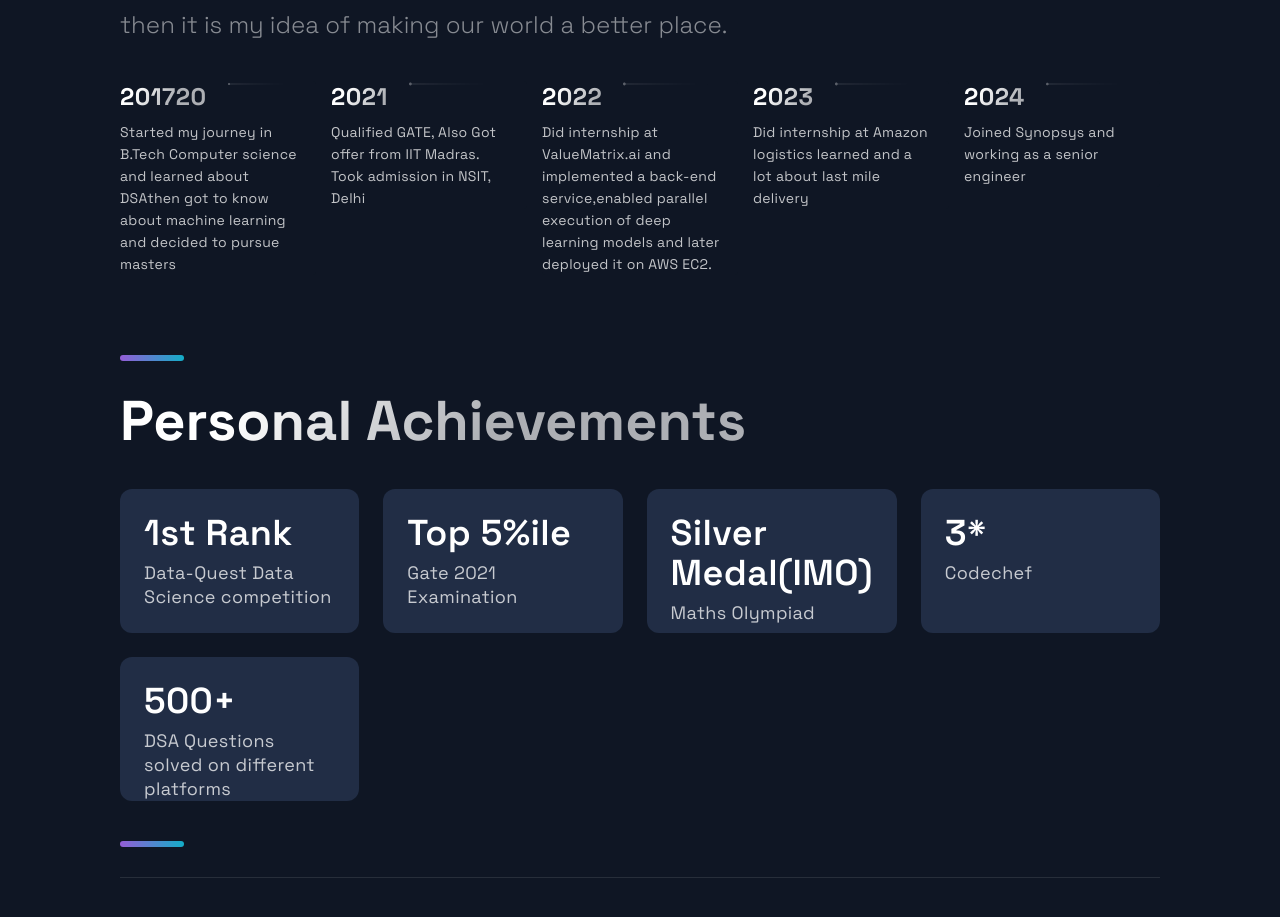
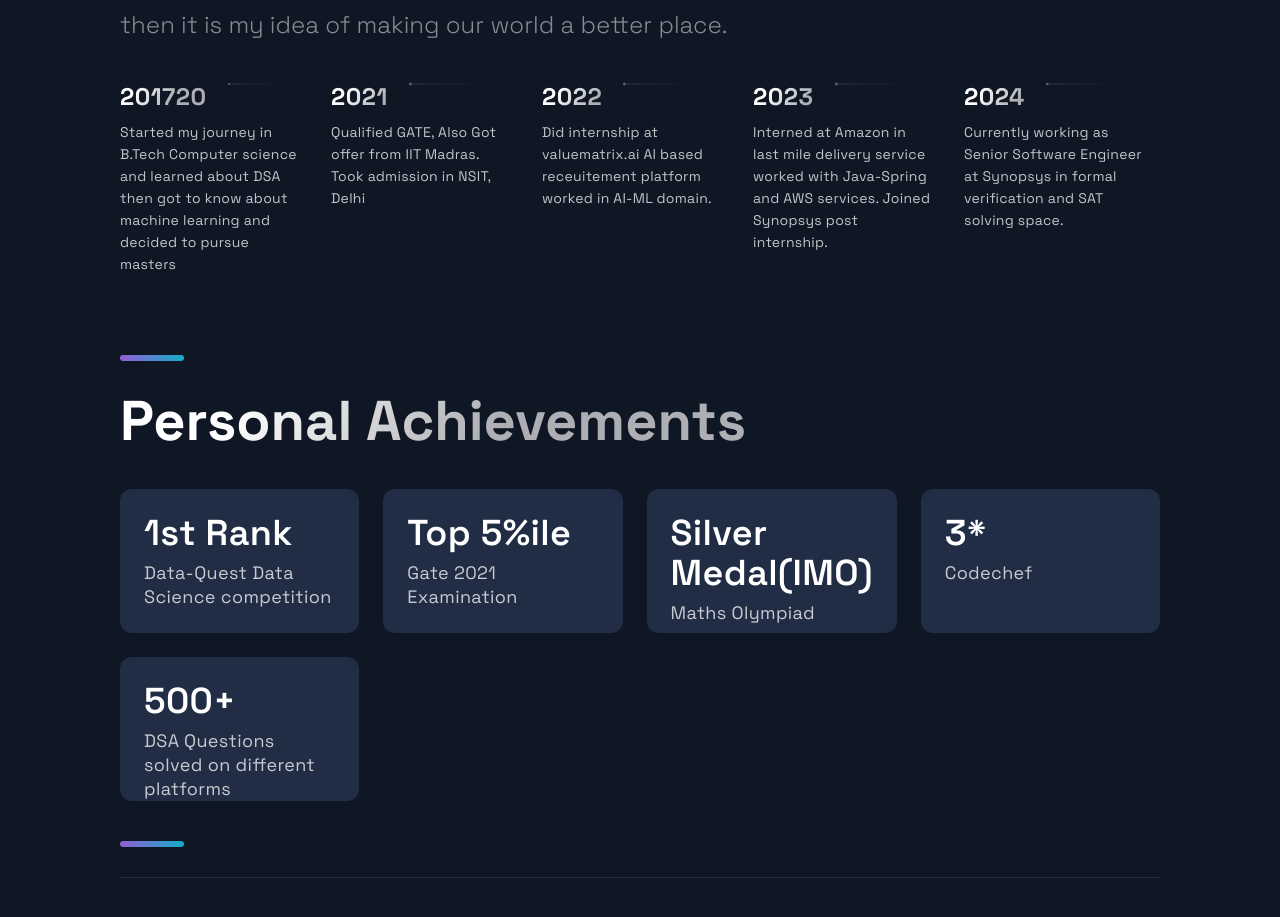
Before and after one commit to chiragc01/anuragdhyani01, a Next.js app: page / in a window 1280 px wide. Shown: the part 3241-4158 px from the top of the page. Built offline with nearby package versions, Linux system fonts and the light colour scheme.

Commit message:
added my word experience in 2023-24

```diff
--- a/src/constants/constants.js
+++ b/src/constants/constants.js
@@ -38,9 +38,9 @@ export const projects = [
 ];
 
 export const TimeLineData = [
-  { year: 2017_20, text: 'Started my journey in B.Tech Computer science and learned about DSAthen got to know about machine learning and decided to pursue masters', },
+  { year: 2017_20, text: 'Started my journey in B.Tech Computer science and learned about DSA then got to know about machine learning and decided to pursue masters', },
   { year: 2021, text: 'Qualified GATE, Also Got offer from IIT Madras. Took admission in NSIT, Delhi', },
-  { year: 2022, text: 'Did internship at ValueMatrix.ai  and implemented a back-end service,enabled parallel execution of deep learning models and later deployed it on AWS EC2.', },
-  { year: 2023, text: ' Did internship at Amazon logistics learned  and a lot about last mile delivery', },
-  { year: 2024, text: 'Joined Synopsys and working as a senior engineer', },
+  { year: 2022, text: 'Did internship at valuematrix.ai AI based receuitement platform worked in AI-ML domain.', },
+  { year: 2023, text: 'Interned at Amazon in last mile delivery service worked with Java-Spring and AWS services. Joined Synopsys post internship.', },
+  { year: 2024, text: 'Currently working as Senior Software Engineer at Synopsys in formal verification and SAT solving space.', },
 ];
```
